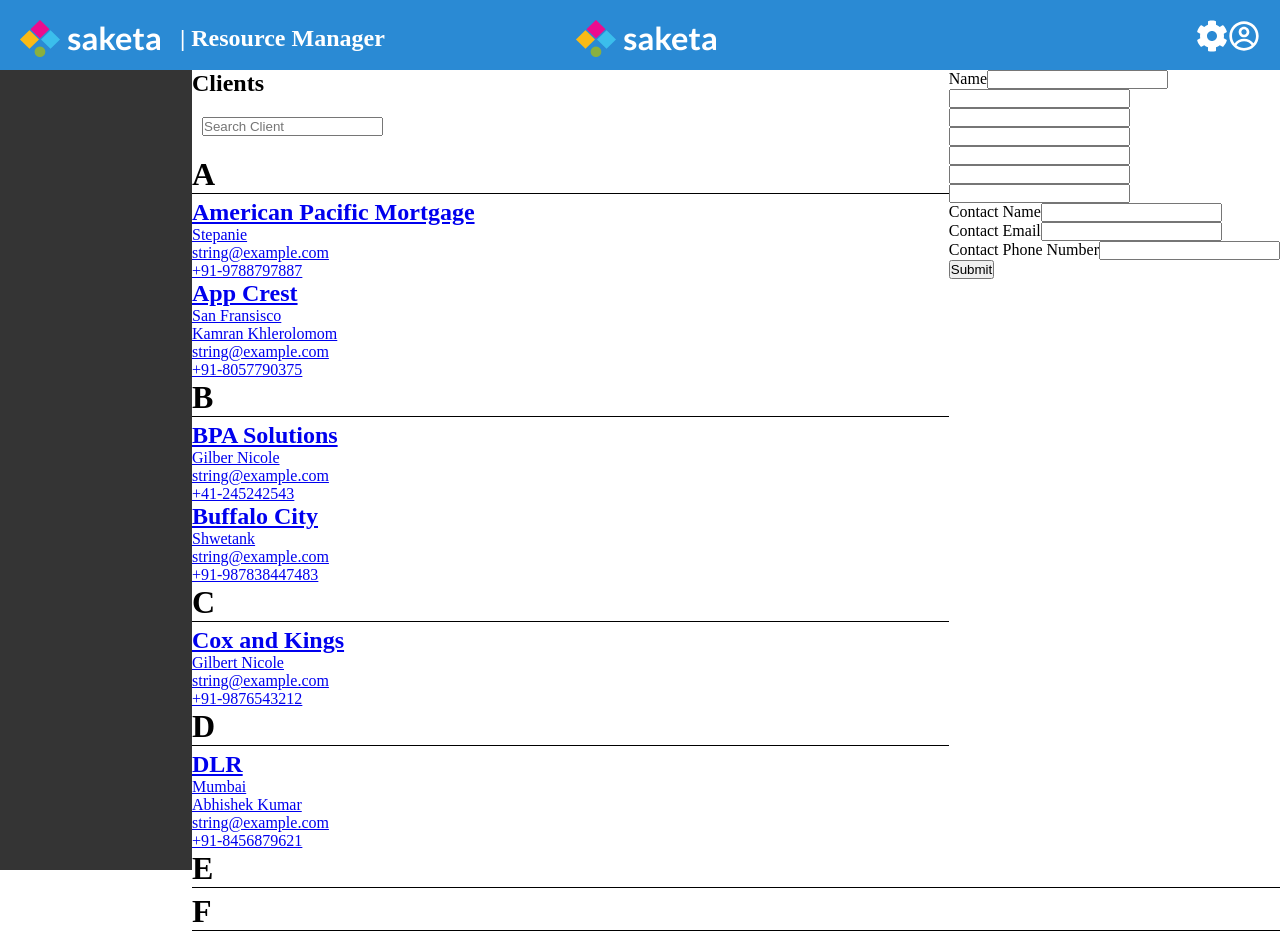
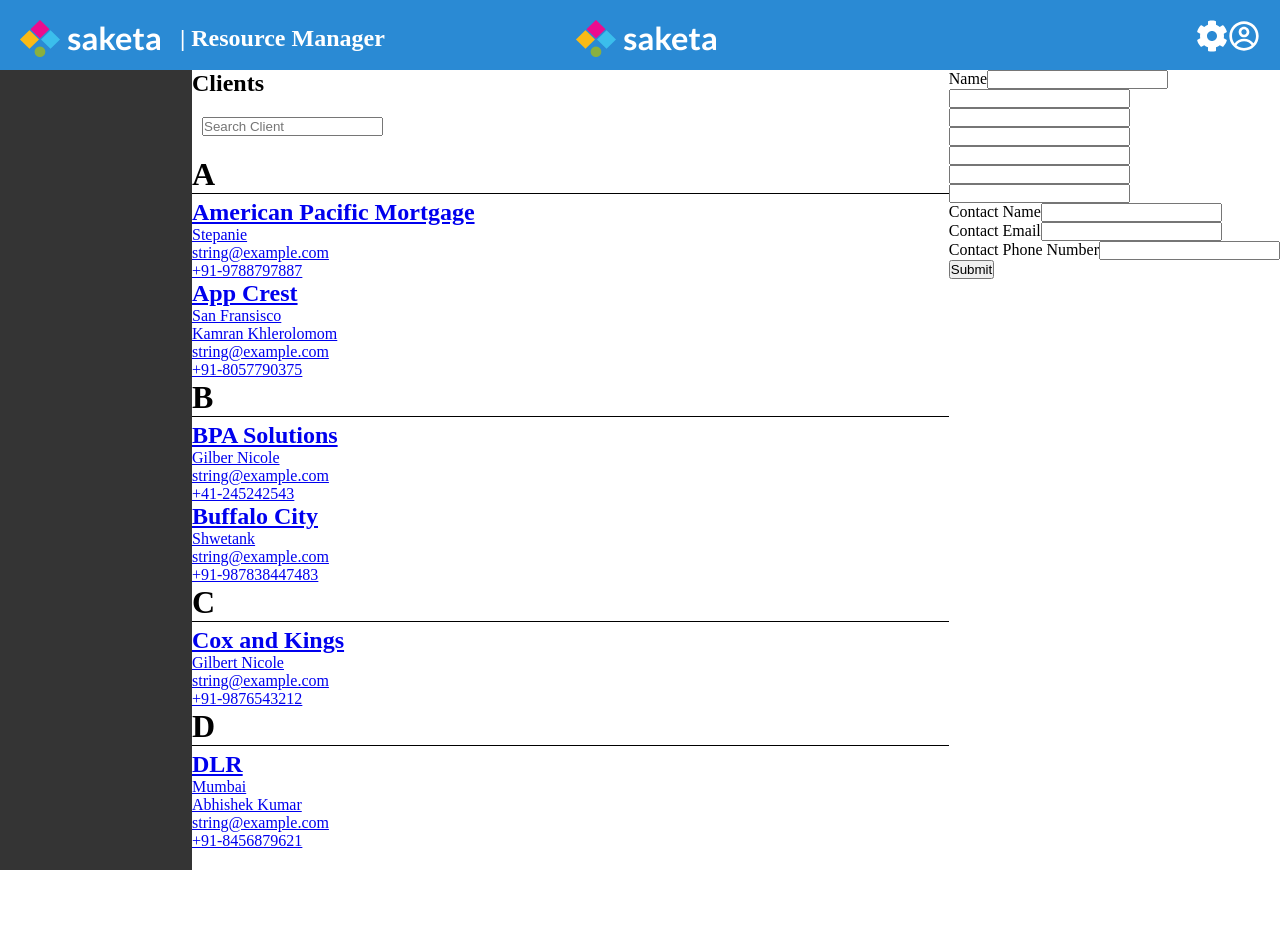
Before and after one commit to ceroy-ak/Resource_Manager, a React (Create React App) app: page /clients/add in a window 1280 px wide. Shown: the top 942 px of the page. After the commit the page ends 870 px from the top, so only its background shows below. Built offline with nearby package versions, Linux system fonts and the light colour scheme.

Commit message:
Added checks so only Alphabets with actual contacts are displayed

```diff
--- a/src/components/ClientList.tsx
+++ b/src/components/ClientList.tsx
@@ -16,7 +16,9 @@
                 alphabets.map((letter) => {
                     return (
                         <div key={letter}>
-                            <h1 className="client-list-alphabet" >{letter}</h1>
+                            {
+                                ((clientsList?.get(letter)?.length ?? 0) > 0)?<h1 className="client-list-alphabet" >{letter}</h1>:<></>
+                            }
                             {
                                 clientsList.get(letter)?.map((value) => {
                                     let temp = clients.get(value);
--- a/src/components/Contexts/ClientProvider.tsx
+++ b/src/components/Contexts/ClientProvider.tsx
@@ -119,7 +119,7 @@
             tempClientsListMap.set(String.fromCharCode(i), []);
         }
         clients.forEach((val, id) => {
-            let index = val.name[0];
+            let index = val.name[0].toUpperCase();
             let curr = tempClientsListMap.get(index);
             curr?.push(id);
         });
```
